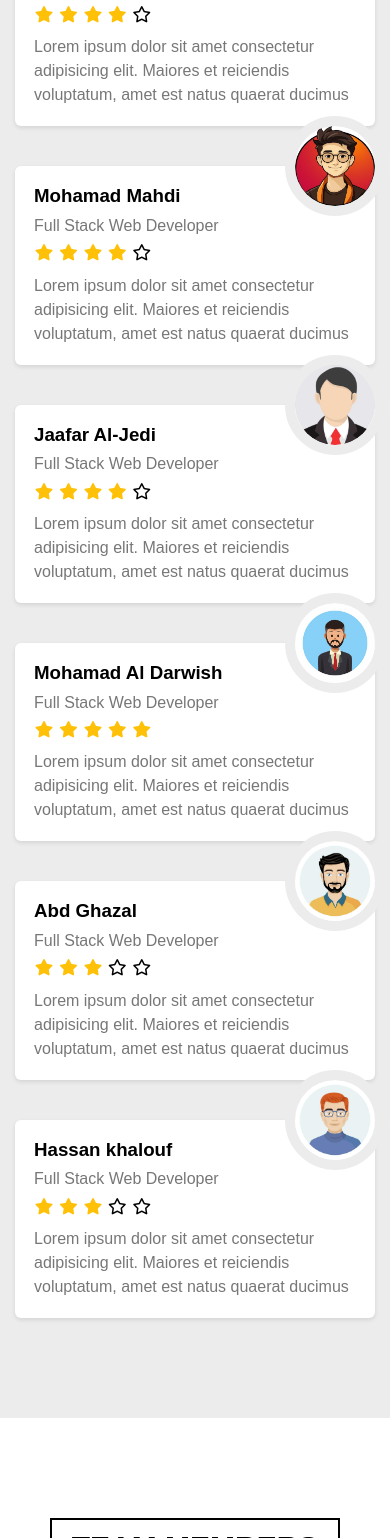
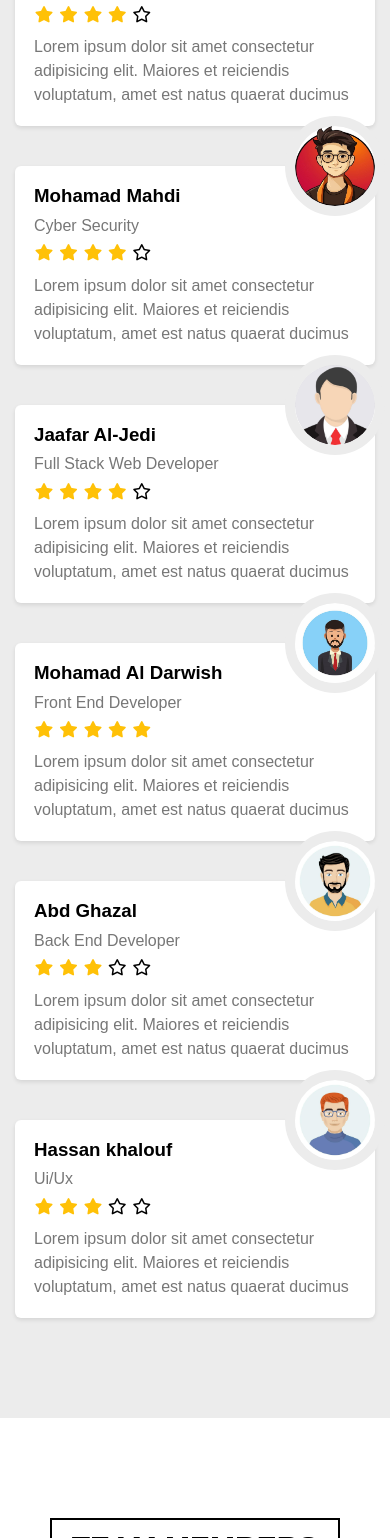
Before and after one commit to MohamadAldarwish/HTML_And_Css_Template_Three, a plain HTML site: page index.html in a window 390 px wide. Shown: the part 10462-12000 px from the top of the page. Drawn offline with Linux system fonts and the light colour scheme.

Commit message:
fix dots responsive design

```diff
--- a/css/Master.css
+++ b/css/Master.css
@@ -107,6 +107,11 @@ ul {
     background-size: 30px 30px;
 }
 .dots {
+    display: none;
+}
+@media (min-width: 1170px) {
+    .dots {
+    display: block;
     background-image: url(https://elzerowebschool.github.io/HTML_And_CSS_Template_Three/imgs/dots.png);
     height: 186px;
     width: 204px;
@@ -120,6 +125,7 @@ ul {
 .dots-down {
     bottom: 200px;
     left: 0;
+}
 }
 /* End Global Rules  */
 /* Start Heading  */
--- a/index.html
+++ b/index.html
@@ -272,7 +272,7 @@
             <div class="box">
                 <img src="/images/avatar-02-.jpg" alt="">
                 <h3>Mohamad Mahdi</h3>
-                <span class="title">Full Stack Web Developer</span>
+                <span class="title">Cyber Security</span>
                 <div class="rate">
                     <i class="filled fas fa-star"></i>
                     <i class="filled fas fa-star"></i>
@@ -298,7 +298,7 @@
             <div class="box">
                 <img src="/images/avatar-04-.jpg" alt="">
                 <h3>Mohamad Al Darwish</h3>
-                <span class="title">Full Stack Web Developer</span>
+                <span class="title">Front End Developer</span>
                 <div class="rate">
                     <i class="filled fas fa-star"></i>
                     <i class="filled fas fa-star"></i>
@@ -311,7 +311,7 @@
             <div class="box">
                 <img src="/images/avatar-05-.jpg" alt="">
                 <h3>Abd Ghazal</h3>
-                <span class="title">Full Stack Web Developer</span>
+                <span class="title">Back End Developer</span>
                 <div class="rate">
                     <i class="filled fas fa-star"></i>
                     <i class="filled fas fa-star"></i>
@@ -324,7 +324,7 @@
             <div class="box">
                 <img src="/images/avatar-06-.jpg" alt="">
                 <h3>Hassan khalouf</h3>
-                <span class="title">Full Stack Web Developer</span>
+                <span class="title">Ui/Ux</span>
                 <div class="rate">
                     <i class="filled fas fa-star"></i>
                     <i class="filled fas fa-star"></i>
```
